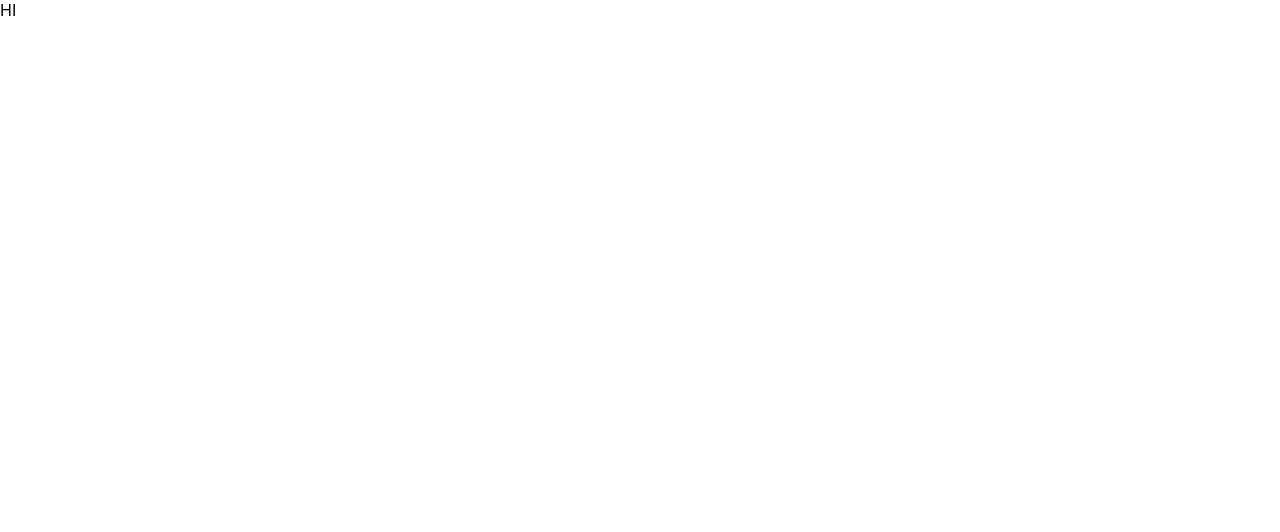
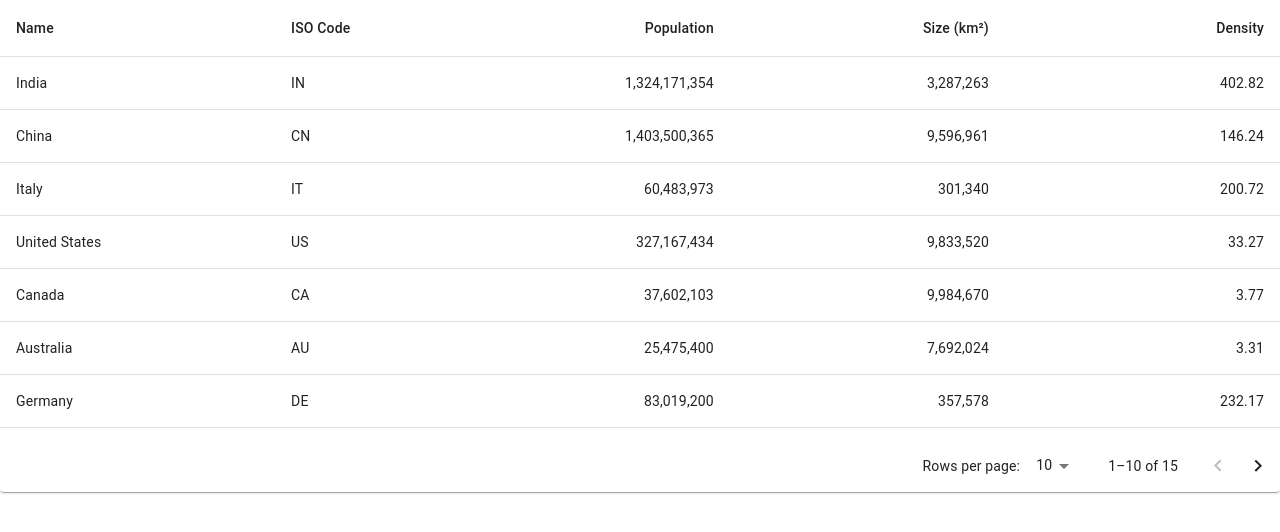
Before and after one commit to Vonubat/clinic-scheduler, a React (Create React App) app: page / in a window 1280 px wide. Shown: the top 532 px of the page. Built offline with nearby package versions, Linux system fonts and the light colour scheme.

Commit message:
feat: basic implementation of Table

```diff
--- a/src/constants/index.ts
+++ b/src/constants/index.ts
@@ -1,60 +1,8 @@
-export const Calendar = {
-  MONTHS_FULL_EN: [
-    'January',
-    'February',
-    'March',
-    'April',
-    'May',
-    'June',
-    'July',
-    'August',
-    'September',
-    'October',
-    'November',
-    'December',
-  ],
-  MONTHS_SHORT_EN: [
-    'Jan',
-    'Feb',
-    'Mar',
-    'Apr',
-    'May',
-    'Jun',
-    'Jul',
-    'Aug',
-    'Sep',
-    'Oct',
-    'Nov',
-    'Dec',
-  ],
-  MONTHS_FULL_RU: [
-    'Январь',
-    'Февраль',
-    'Март',
-    'Апрель',
-    'Май',
-    'Июнь',
-    'Июль',
-    'Август',
-    'Сентябрь',
-    'Октябрь',
-    'Ноябрь',
-    'Декабрь',
-  ],
-  MONTHS_SHORT_RU: [
-    'Янв',
-    'Фев',
-    'Мар',
-    'Апр',
-    'Май',
-    'Июн',
-    'Июл',
-    'Авг',
-    'Сен',
-    'Окт',
-    'Ноя',
-    'Дек',
-  ],
-  DAYS_EN: ['Sun', 'Mon', 'Tue', 'Wed', 'Thur', 'Fri', 'Sat'],
-  DAYS_RU: ['ВС', 'ПН', 'ВТ', 'СР', 'ЧТ', 'ПТ', 'СБ'],
-};
+import { Info } from 'luxon';
+
+export const locale = 'ru';
+
+export const DAYS_SHORT = Info.weekdays('short', { locale });
+export const DAYS_LONG = Info.weekdays('long', { locale });
+export const MONTHS_SHORT = Info.months('short', { locale });
+export const MONTHS_LONG = Info.months('long', { locale });
--- a/src/pages/Scheduler.tsx
+++ b/src/pages/Scheduler.tsx
@@ -1,12 +1,141 @@
 import React from 'react';
 import { useAppSelector } from 'hooks';
 import { timeSelector } from 'store';
+import { DateTime } from 'luxon';
+import Paper from '@mui/material/Paper';
+import Table from '@mui/material/Table';
+import TableBody from '@mui/material/TableBody';
+import TableCell from '@mui/material/TableCell';
+import TableContainer from '@mui/material/TableContainer';
+import TableHead from '@mui/material/TableHead';
+import TablePagination from '@mui/material/TablePagination';
+import TableRow from '@mui/material/TableRow';
+
+interface Column {
+  id: 'name' | 'code' | 'population' | 'size' | 'density';
+  label: string;
+  minWidth?: number;
+  align?: 'right';
+  format?: (value: number) => string;
+}
+
+const columns: readonly Column[] = [
+  { id: 'name', label: 'Name', minWidth: 170 },
+  { id: 'code', label: 'ISO\u00a0Code', minWidth: 100 },
+  {
+    id: 'population',
+    label: 'Population',
+    minWidth: 170,
+    align: 'right',
+    format: (value: number) => value.toLocaleString('en-US'),
+  },
+  {
+    id: 'size',
+    label: 'Size\u00a0(km\u00b2)',
+    minWidth: 170,
+    align: 'right',
+    format: (value: number) => value.toLocaleString('en-US'),
+  },
+  {
+    id: 'density',
+    label: 'Density',
+    minWidth: 170,
+    align: 'right',
+    format: (value: number) => value.toFixed(2),
+  },
+];
+
+interface Data {
+  name: string;
+  code: string;
+  population: number;
+  size: number;
+  density: number;
+}
+
+function createData(name: string, code: string, population: number, size: number): Data {
+  const density = population / size;
+  return { name, code, population, size, density };
+}
+
+const rows = [
+  createData('India', 'IN', 1324171354, 3287263),
+  createData('China', 'CN', 1403500365, 9596961),
+  createData('Italy', 'IT', 60483973, 301340),
+  createData('United States', 'US', 327167434, 9833520),
+  createData('Canada', 'CA', 37602103, 9984670),
+  createData('Australia', 'AU', 25475400, 7692024),
+  createData('Germany', 'DE', 83019200, 357578),
+  createData('Ireland', 'IE', 4857000, 70273),
+  createData('Mexico', 'MX', 126577691, 1972550),
+  createData('Japan', 'JP', 126317000, 377973),
+  createData('France', 'FR', 67022000, 640679),
+  createData('United Kingdom', 'GB', 67545757, 242495),
+  createData('Russia', 'RU', 146793744, 17098246),
+  createData('Nigeria', 'NG', 200962417, 923768),
+  createData('Brazil', 'BR', 210147125, 8515767),
+];
 
 export const Scheduler = (): JSX.Element => {
   const time = useAppSelector(timeSelector).dt;
-  // const dispatch = useAppDispatch();
+  console.log(time.toLocaleString(DateTime.TIME_24_SIMPLE));
 
-  console.log(time);
+  const [page, setPage] = React.useState(0);
+  const [rowsPerPage, setRowsPerPage] = React.useState(10);
 
-  return <div className="Scheduler">HI</div>;
+  const handleChangePage = (event: unknown, newPage: number) => {
+    setPage(newPage);
+  };
+
+  const handleChangeRowsPerPage = (event: React.ChangeEvent<HTMLInputElement>) => {
+    setRowsPerPage(+event.target.value);
+    setPage(0);
+  };
+
+  return (
+    <Paper sx={{ width: '100%', overflow: 'hidden' }}>
+      <TableContainer sx={{ maxHeight: 440 }}>
+        <Table stickyHeader aria-label="sticky table">
+          <TableHead>
+            <TableRow>
+              {columns.map((column) => (
+                <TableCell
+                  key={column.id}
+                  align={column.align}
+                  style={{ minWidth: column.minWidth }}
+                >
+                  {column.label}
+                </TableCell>
+              ))}
+            </TableRow>
+          </TableHead>
+          <TableBody>
+            {rows.slice(page * rowsPerPage, page * rowsPerPage + rowsPerPage).map((row) => {
+              return (
+                <TableRow hover role="checkbox" tabIndex={-1} key={row.code}>
+                  {columns.map((column) => {
+                    const value = row[column.id];
+                    return (
+                      <TableCell key={column.id} align={column.align}>
+                        {column.format && typeof value === 'number' ? column.format(value) : value}
+                      </TableCell>
+                    );
+                  })}
+                </TableRow>
+              );
+            })}
+          </TableBody>
+        </Table>
+      </TableContainer>
+      <TablePagination
+        rowsPerPageOptions={[10, 25, 100]}
+        component="div"
+        count={rows.length}
+        rowsPerPage={rowsPerPage}
+        page={page}
+        onPageChange={handleChangePage}
+        onRowsPerPageChange={handleChangeRowsPerPage}
+      />
+    </Paper>
+  );
 };
--- a/src/store/index.ts
+++ b/src/store/index.ts
@@ -1,3 +1,3 @@
 export { store } from './store';
 export type { AppDispatch, RootState } from './store';
-export { timeSelector, getCurrentTime } from './slices/timeSlice';
+export { timeSelector /* , getCurrentTime */ } from './slices/timeSlice';
--- a/src/store/slices/timeSlice.ts
+++ b/src/store/slices/timeSlice.ts
@@ -1,4 +1,5 @@
 import { createSlice } from '@reduxjs/toolkit';
+import { locale } from '../../constants';
 import { DateTime } from 'luxon';
 
 type TimeState = {
@@ -6,21 +7,23 @@ type TimeState = {
 };
 
 const initialState: TimeState = {
-  dt: DateTime.now(),
+  dt: DateTime.now().setLocale(locale),
 };
 
 const timeSlice = createSlice({
   name: 'time',
   initialState,
   reducers: {
-    getCurrentTime: (state) => {
+    /*   getCurrentTime: (state) => {
       state.dt = DateTime.now();
-    },
+    }, */
   },
 });
 
 export default timeSlice.reducer;
 
-export const { getCurrentTime } = timeSlice.actions;
+export const {
+  /* getCurrentTime  */
+} = timeSlice.actions;
 
 export const timeSelector = (state: { timeStore: TimeState }) => state.timeStore;
```
